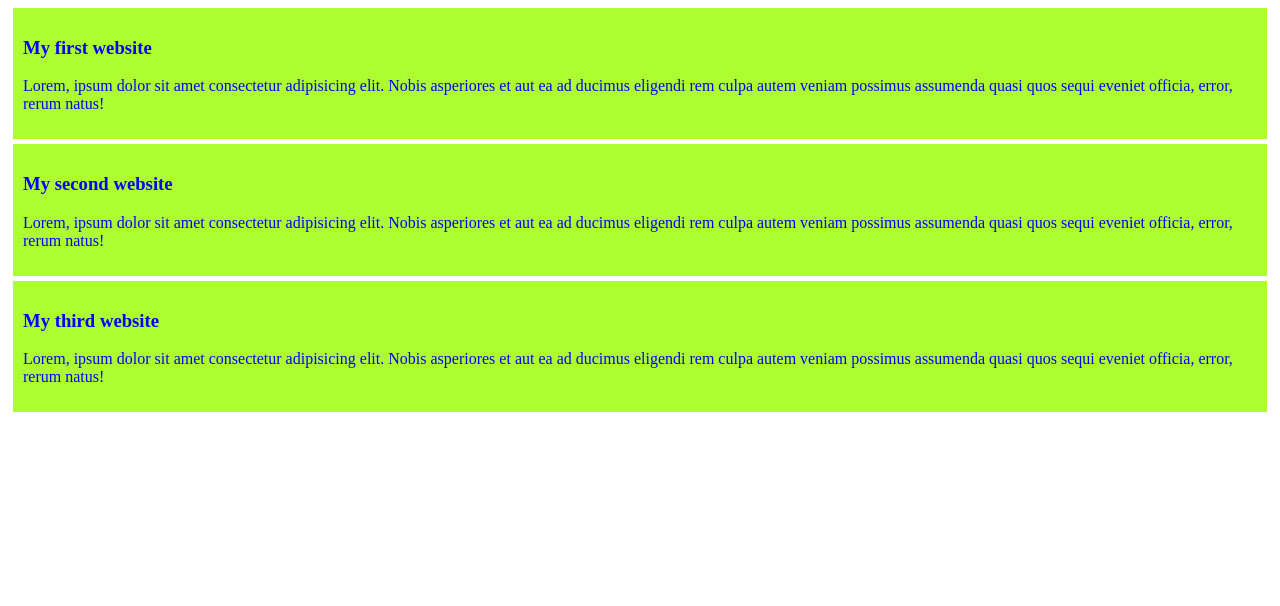
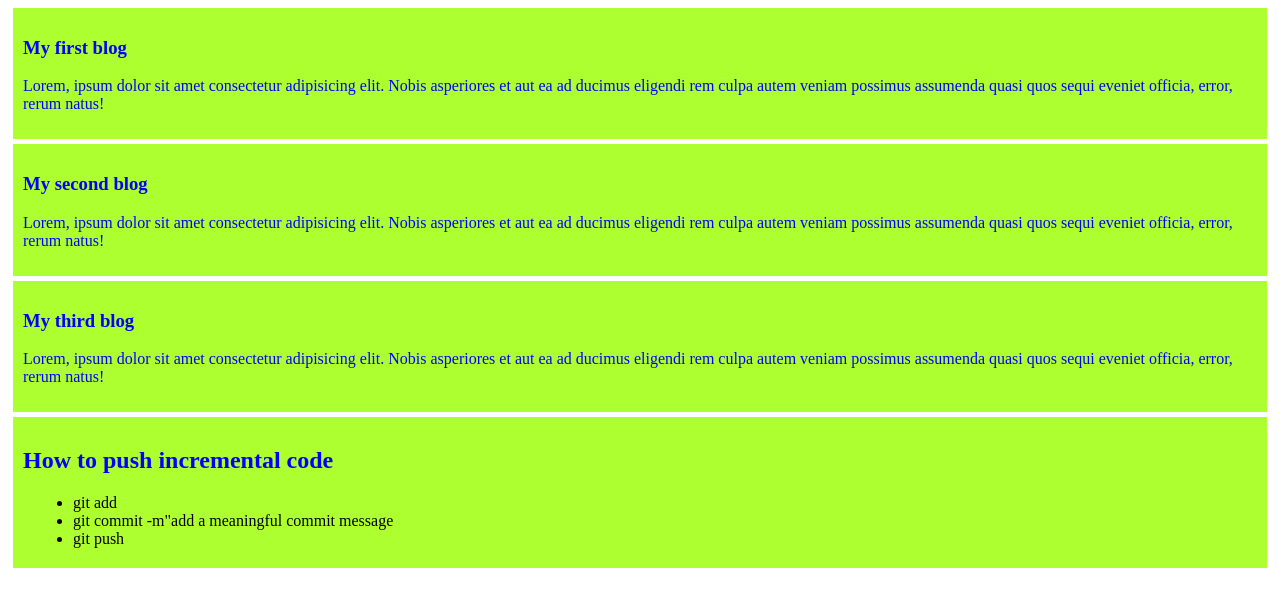
Before and after one commit to Mofajjel24/my-simple-website, a plain HTML site: page index.html in a window 1280 px wide. Drawn offline with Linux system fonts and the light colour scheme.

Commit message:
added the rules for adding and pushing

```diff
--- a/index.html
+++ b/index.html
@@ -8,16 +8,24 @@
 </head>
 <body>
     <div>
-        <h3>My first website</h3>
+        <h3>My first blog</h3>
         <p>Lorem, ipsum dolor sit amet consectetur adipisicing elit. Nobis asperiores et aut ea ad ducimus eligendi rem culpa autem veniam possimus assumenda quasi quos sequi eveniet officia, error, rerum natus!</p>
     </div>
     <div>
-        <h3>My second website</h3>
+        <h3>My second blog</h3>
         <p>Lorem, ipsum dolor sit amet consectetur adipisicing elit. Nobis asperiores et aut ea ad ducimus eligendi rem culpa autem veniam possimus assumenda quasi quos sequi eveniet officia, error, rerum natus!</p>
     </div>
     <div>
-        <h3>My third website</h3>
+        <h3>My third blog</h3>
         <p>Lorem, ipsum dolor sit amet consectetur adipisicing elit. Nobis asperiores et aut ea ad ducimus eligendi rem culpa autem veniam possimus assumenda quasi quos sequi eveniet officia, error, rerum natus!</p>
+    </div>
+    <div>
+        <h2>How to push incremental code</h2>
+        <ul>
+            <li>git add</li>
+            <li>git commit -m"add a meaningful commit message</li>
+            <li>git push</li>
+        </ul>
     </div>
 </body>
 </html>
--- a/styles/blog.css
+++ b/styles/blog.css
@@ -5,3 +5,8 @@ div{
     margin: 5px;
     margin-bottom: 5px;
 }
+ul{
+    background-color: greenyellow;
+    color: black;
+    margin: 10px;
+}
```
